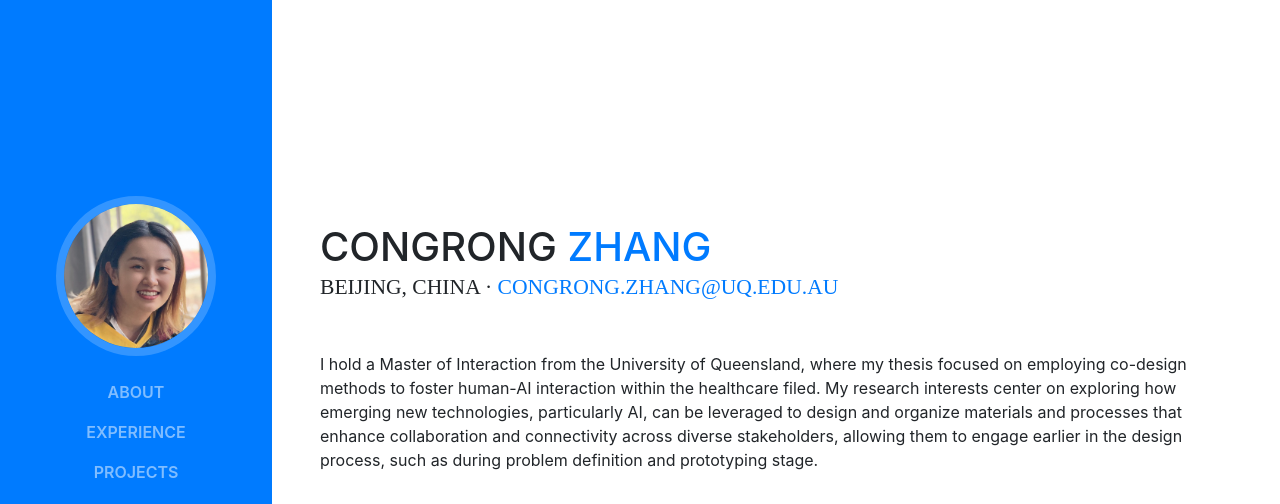
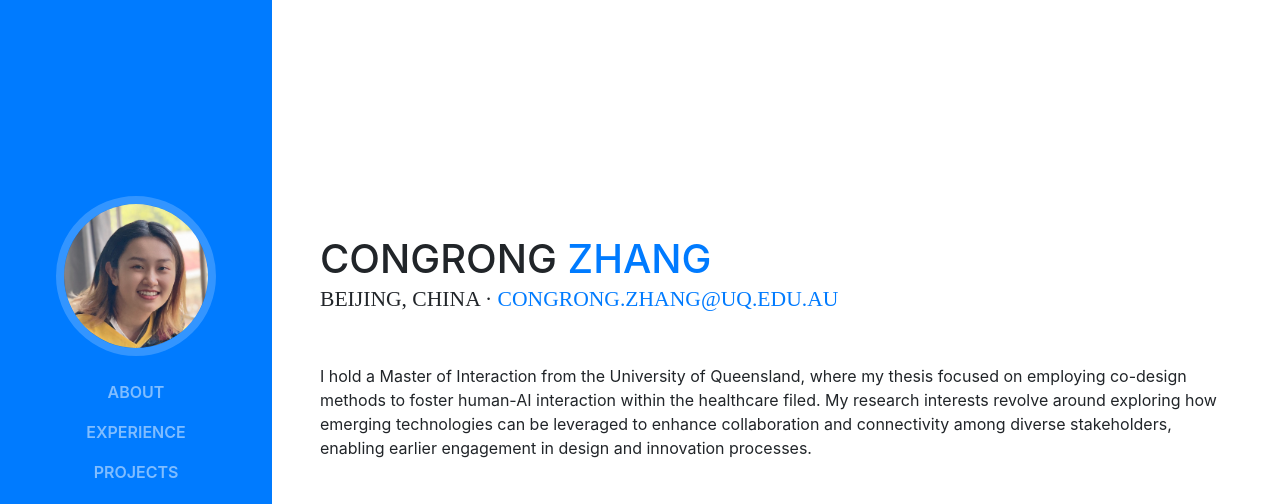
Before and after one commit to congrongzhang/congrongzhang.github.io, a website with bundled scripts: page index.html in a window 1280 px wide. Shown: the top 504 px of the page. Built offline with nearby package versions, Linux system fonts and the light colour scheme; a web font is replaced by a local one.

Commit message:
Add files via upload

```diff
--- a/index.html
+++ b/index.html
@@ -74,7 +74,7 @@
           <div class="subheading mb-5">Beijing, China ·
             <a href="mailto:name@email.com">congrong.zhang@uq.edu.au</a>
           </div>
-          <p class="mb-5">I hold a Master of Interaction from the University of Queensland, where my thesis focused on employing co-design methods to foster human-AI interaction within the healthcare filed. My research interests center on exploring how emerging new technologies, particularly AI, can be leveraged to design and organize materials and processes that enhance collaboration and connectivity across diverse stakeholders, allowing them to engage earlier in the design process, such as during problem definition and prototyping stage.</p>
+          <p class="mb-5">I hold a Master of Interaction from the University of Queensland, where my thesis focused on employing co-design methods to foster human-AI interaction within the healthcare filed. My research interests revolve around exploring how emerging technologies can be leveraged to enhance collaboration and connectivity among diverse stakeholders, enabling earlier engagement in design and innovation processes.</p>
           <ul class="list-inline list-social-icons mb-0">
             <li class="list-inline-item">
               <a href="/doc/cv_congrongzhang_24Nov.pdf">
```
